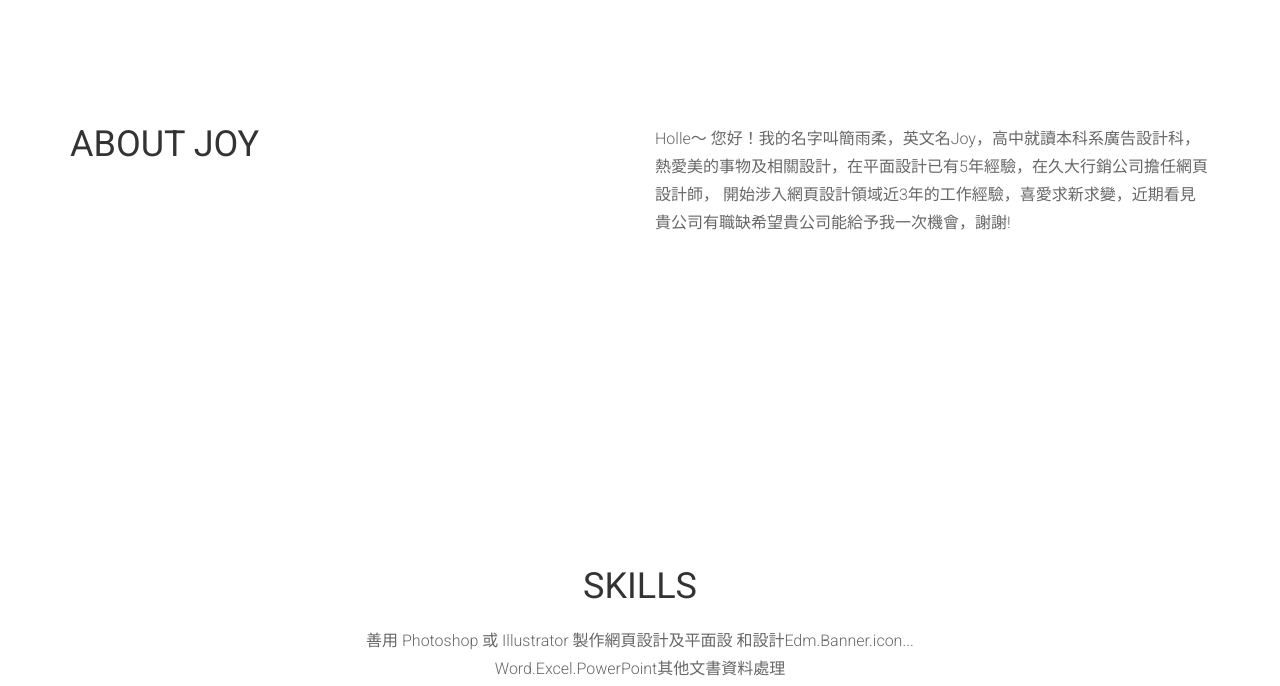
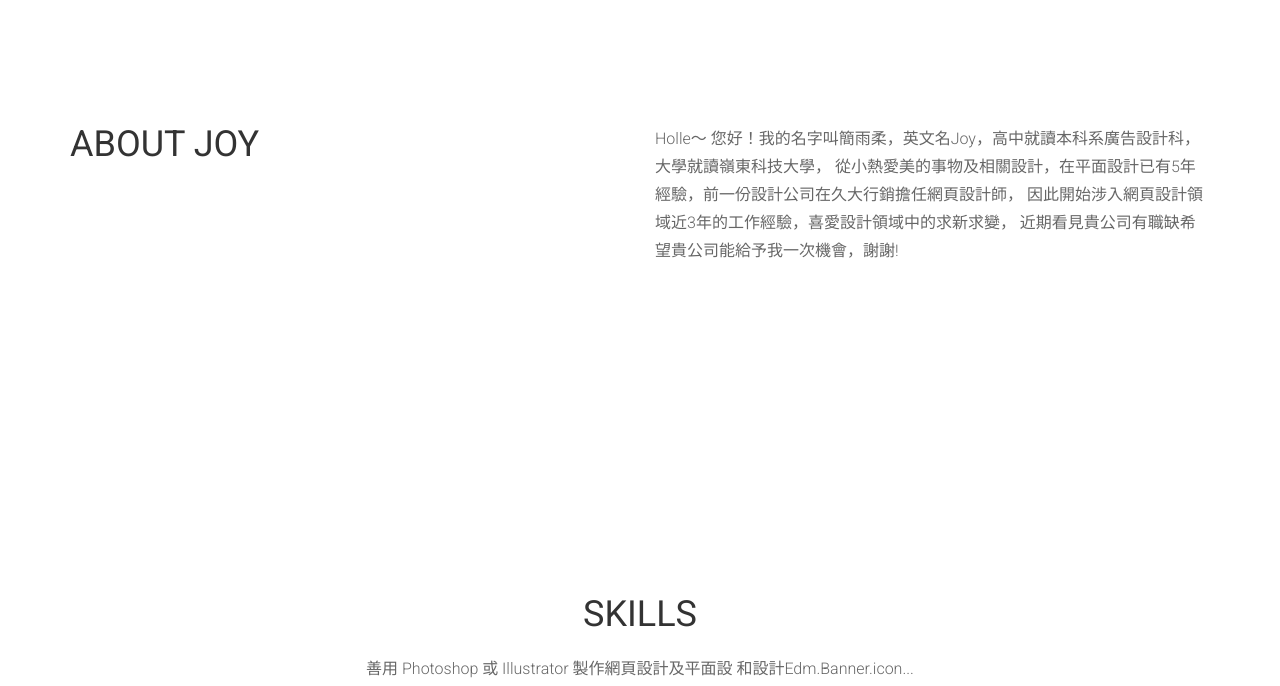
Before and after one commit to jou5466/works, a plain HTML site: page index.html in a window 1280 px wide. Shown: the part 1000-1686 px from the top of the page. Drawn offline with nearby package versions, Linux system fonts and the light colour scheme.

Commit message:
Update index.html

```diff
--- a/index.html
+++ b/index.html
@@ -92,9 +92,10 @@
                 </div>
                 <div class="col-md-6">
                     <p class="p-about">
-                        Holle～ 您好！我的名字叫簡雨柔，英文名Joy，高中就讀本科系廣告設計科，
-                        熱愛美的事物及相關設計，在平面設計已有5年經驗，在久大行銷公司擔任網頁設計師，
-                        開始涉入網頁設計領域近3年的工作經驗，喜愛求新求變，近期看見貴公司有職缺希望貴公司能給予我一次機會，謝謝!</p>
+                        Holle～ 您好！我的名字叫簡雨柔，英文名Joy，高中就讀本科系廣告設計科，大學就讀嶺東科技大學，
+                        從小熱愛美的事物及相關設計，在平面設計已有5年經驗，前一份設計公司在久大行銷擔任網頁設計師，
+                        因此開始涉入網頁設計領域近3年的工作經驗，喜愛設計領域中的求新求變，
+                        近期看見貴公司有職缺希望貴公司能給予我一次機會，謝謝! </p>
                     <br>
                     <!-- <p class="span-about">姓名</p>
                     <p class="span-about">電話</p>
```
